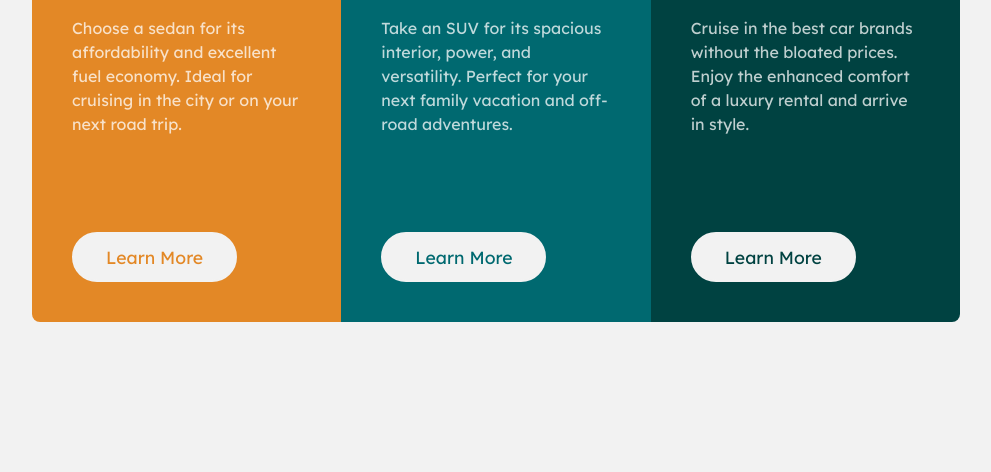
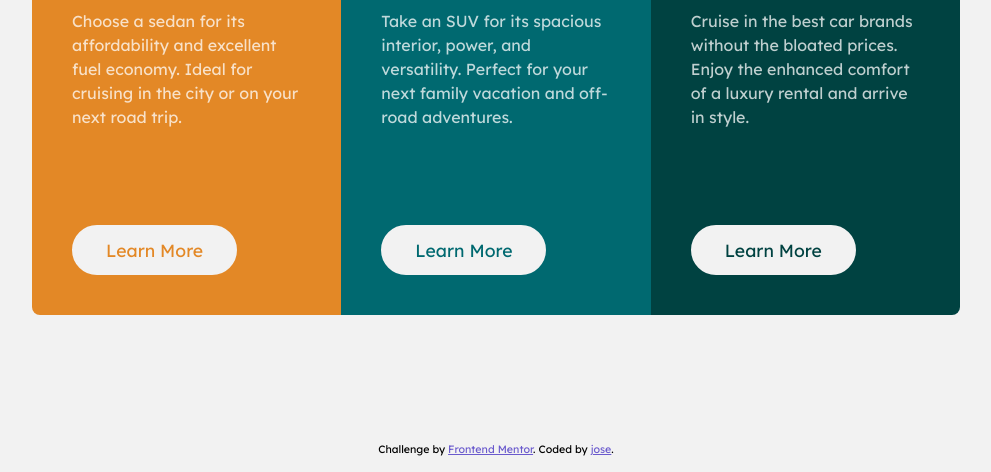
Before and after one commit to jagurdev/frontendmentor, a plain HTML site: page frontendmentor/3-column-preview-card-component-main/index.html in a window 1280 px wide. Shown: the part 328-800 px from the top of the page, without its empty margins (144-1135 px from the left). Drawn offline with Linux system fonts and the light colour scheme.

Commit message:
Show and style attribution

```diff
--- a/frontendmentor/3-column-preview-card-component-main/index.html
+++ b/frontendmentor/3-column-preview-card-component-main/index.html
@@ -38,9 +38,12 @@
     </div>
   </main>
 
-  <!-- <div class="attribution">
-    Challenge by <a href="https://www.frontendmentor.io?ref=challenge" target="_blank">Frontend Mentor</a>.
-    Coded by <a href="#">Your Name Here</a>.
-  </div> -->
+  <footer>
+    <div class="attribution">
+      Challenge by <a href="https://www.frontendmentor.io?ref=challenge" target="_blank">Frontend Mentor</a>.
+      Coded by <a href="https://jagur.dev">jose</a>.
+    </div>
+  </footer>
+
 </body>
 </html>
--- a/frontendmentor/3-column-preview-card-component-main/style.css
+++ b/frontendmentor/3-column-preview-card-component-main/style.css
@@ -57,8 +57,9 @@ button {
 body {
   min-height: 100vh;
   display: grid;
+  grid-template-rows: 1fr auto;
   justify-items: center;
-  padding: 5rem 1rem;
+  padding: 1rem;
   font-family: var(--font-sans);
   font-size: var(--font-size-1);
   background: var(--surface-neutral);
@@ -70,6 +71,7 @@ main {
   display: grid;
   place-items: center;
   max-width: 58rem;
+  padding-block: 4rem;
 }
 
 /* CARD-DECK */
@@ -156,3 +158,11 @@ button {
     font-size: var(--font-size-2);
   }
 }
+
+footer {
+  font-size: 0.666rem;
+
+  & a {
+    color: slateblue;
+  }
+}
```
